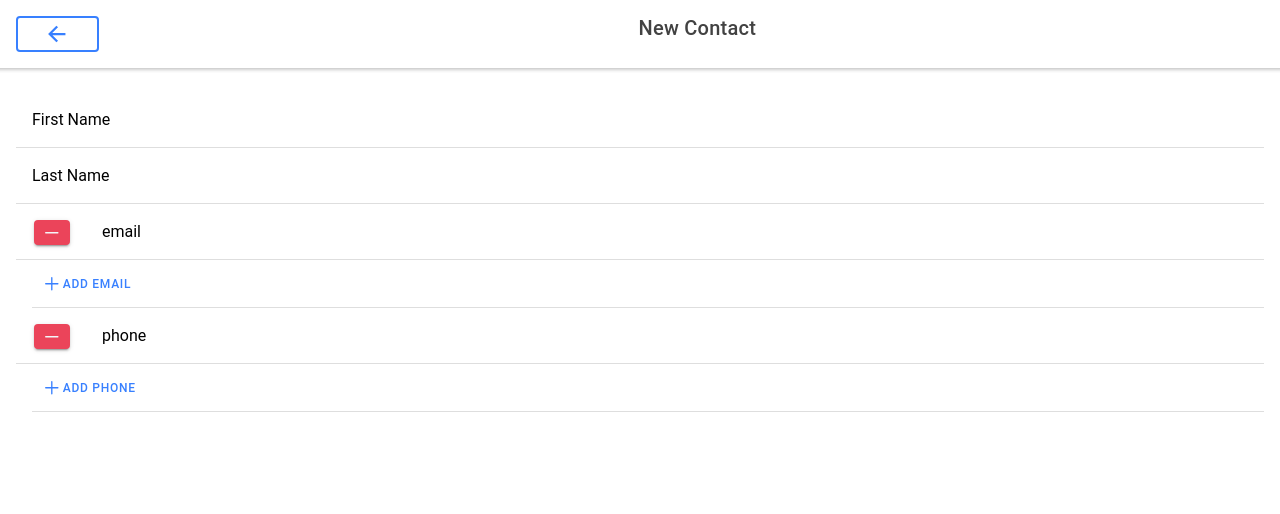
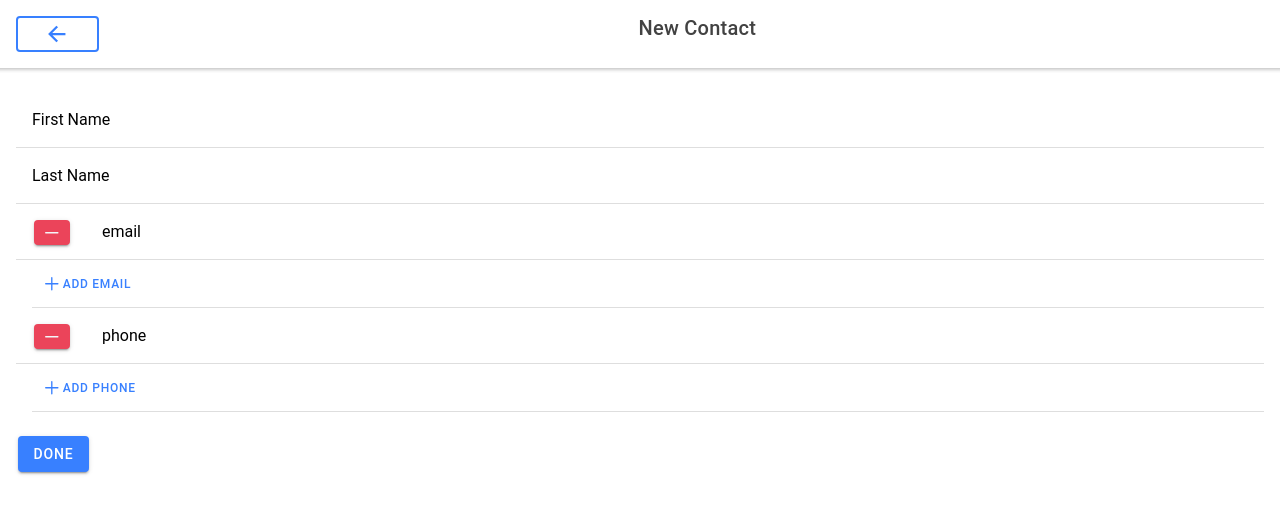
Before and after one commit to Ntwali-Josue/address-book-ui, a React (Create React App) app in the folder UI/: page /new in a window 1280 px wide. Shown: the top 514 px of the page. Built offline with nearby package versions, Linux system fonts and the light colour scheme.

Commit message:
add done button

```diff
--- a/UI/src/pages/AddContact.tsx
+++ b/UI/src/pages/AddContact.tsx
@@ -69,6 +69,8 @@ const NewContact: React.FC = () => (
             </IonItem>
           </IonItemGroup>
         </IonList>
+
+        <IonButton className="ion-margin-top"> Done</IonButton>
       </form>
     </IonContent>
   </IonPage>
```
